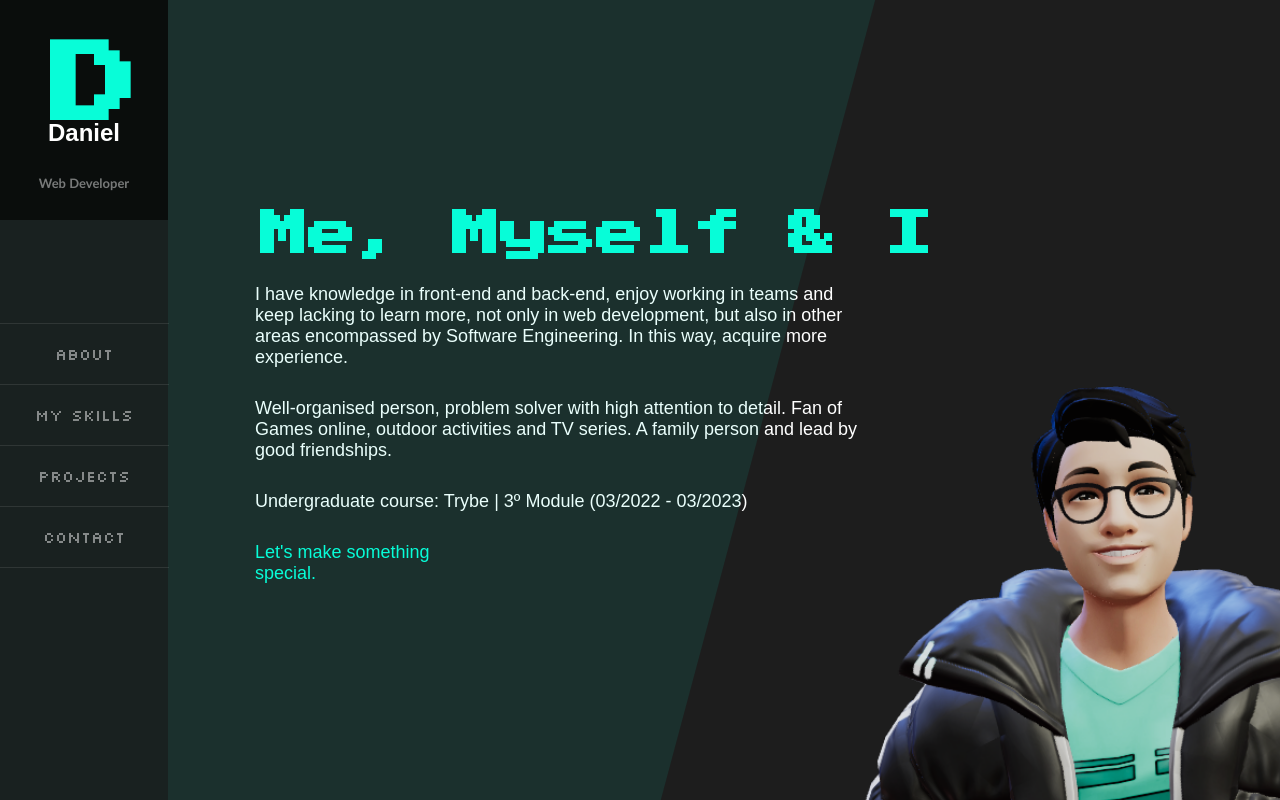
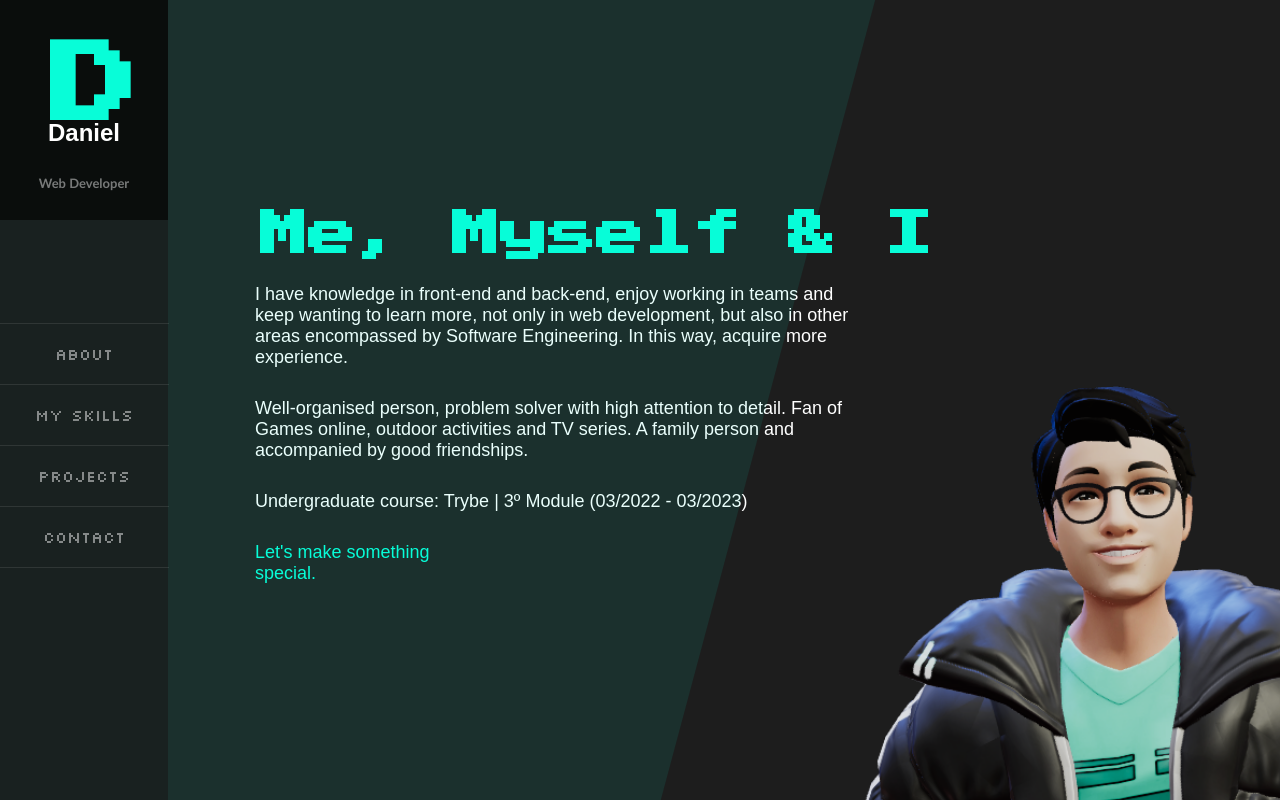
Before and after one commit to danielcampl/portfolio-daniel, a React (Create React App) app: page /about in a window 1280 px wide. Built offline with nearby package versions, Linux system fonts and the light colour scheme; some icons are missing; a web font is replaced by a local one.

Commit message:
Fix pages

```diff
--- a/src/CSS/About.css
+++ b/src/CSS/About.css
@@ -26,7 +26,7 @@
 }
 
 .linkto {
-  width: 30%;
+  width: 35%;
   color: #08fdd8;
 }
 .linkto:hover {
--- a/src/pages/About.js
+++ b/src/pages/About.js
@@ -15,8 +15,8 @@ export default function About() {
             <h1 className="about-title">Me, Myself & I</h1>
           </div>
           <div className="about-text">
-            <p>I have knowledge in front-end and back-end, enjoy working in teams and keep lacking to learn more, not only in web development, but also in other areas encompassed by Software Engineering. In this way, acquire more experience.</p>
-            <p>Well-organised person, problem solver with high attention to detail. Fan of Games online, outdoor activities and TV series. A family person and lead by good friendships.</p>
+            <p>I have knowledge in front-end and back-end, enjoy working in teams and keep wanting to learn more, not only in web development, but also in other areas encompassed by Software Engineering. In this way, acquire more experience.</p>
+            <p>Well-organised person, problem solver with high attention to detail. Fan of Games online, outdoor activities and TV series. A family person and accompanied by good friendships.</p>
             <p>Undergraduate course: Trybe | 3º Module (03/2022 - 03/2023)</p>
             <Link to="/contact"><p className="linkto">Let's make something special.</p></Link>
           </div>
```
